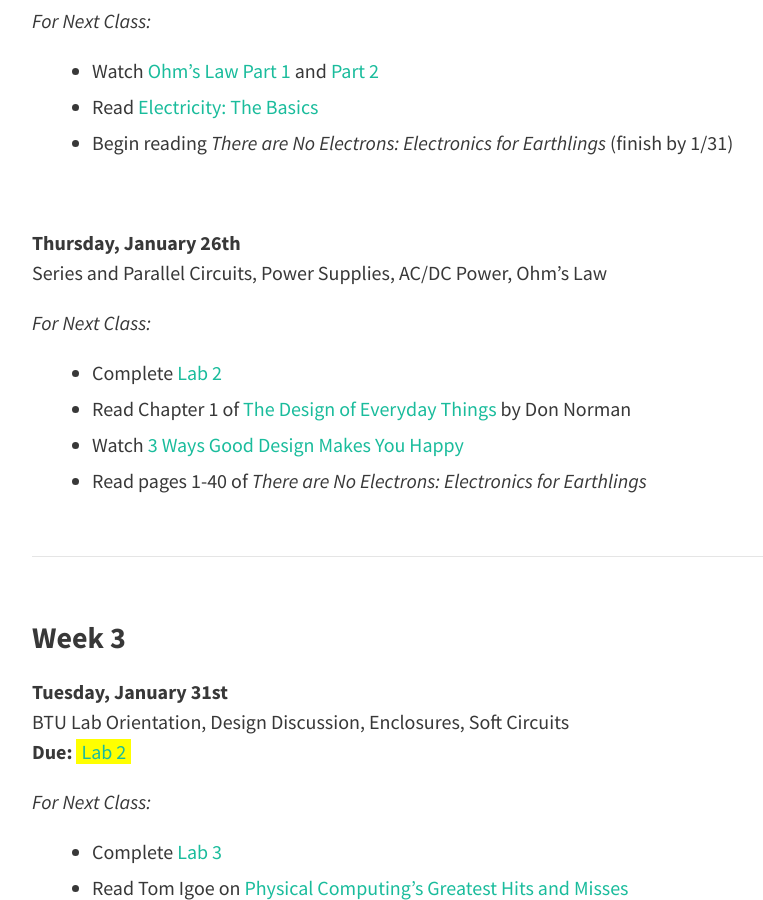
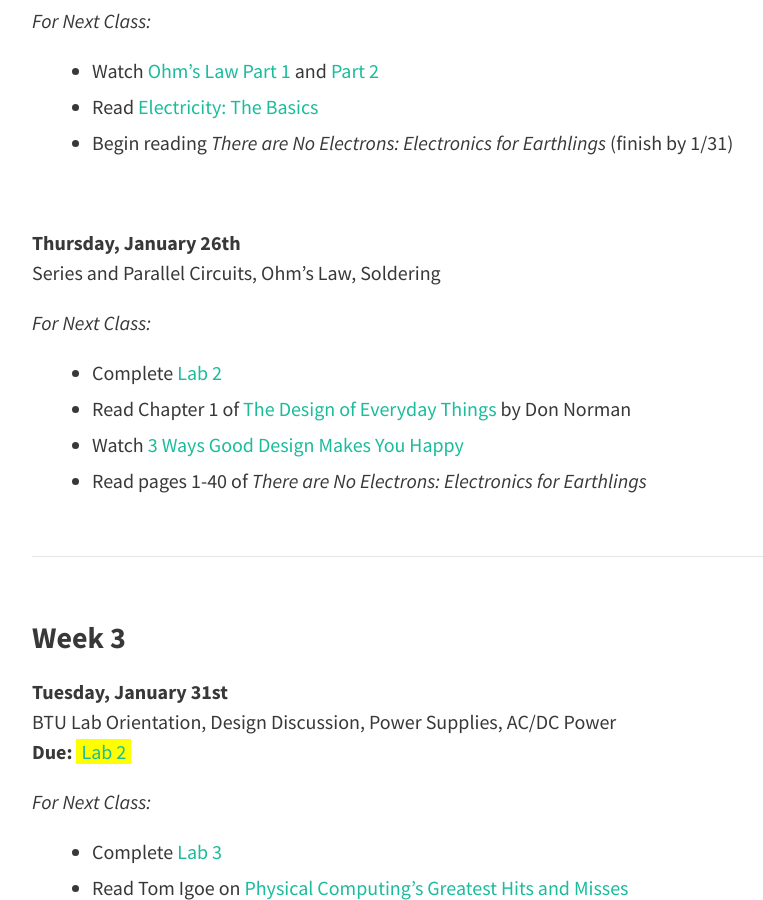
Before and after one commit to coloringchaos/object-spring-17, a Jekyll site: the page built from schedule.md, in a window 1280 px wide and 900 px high, scrolled down 1349 px. Shown: the whole window, without its empty margins (224-987 px from the left). Built offline with Jekyll 4.4.1, drawn with Linux system fonts in a browser that asks for light colours; nearby versions of some CDN libraries.

Commit message:
schedule update

```diff
--- a/schedule.md
+++ b/schedule.md
@@ -52,7 +52,9 @@ Assignments are due on the day that they are listed.
 
 <br>
 
-**Thursday, January 26th** <br> Series and Parallel Circuits, Power Supplies, AC/DC Power, Ohm's Law
+**Thursday, January 26th** <br> Series and Parallel Circuits, Ohm's Law, Soldering
+
+<!-- Enclosures, Soft Circuits -->
 
 *For Next Class:*
 
@@ -65,7 +67,7 @@ Assignments are due on the day that they are listed.
 <hr>
 
 ### Week 3
-**Tuesday, January 31st** <br> BTU Lab Orientation, Design Discussion, Enclosures, Soft Circuits <br> **Due:** <span class="highlight">[Lab 2](/object-spring-17/lab-2)</span>
+**Tuesday, January 31st** <br> BTU Lab Orientation, Design Discussion, Power Supplies, AC/DC Power <br> **Due:** <span class="highlight">[Lab 2](/object-spring-17/lab-2)</span>
 
 *For Next Class:*
 
```
